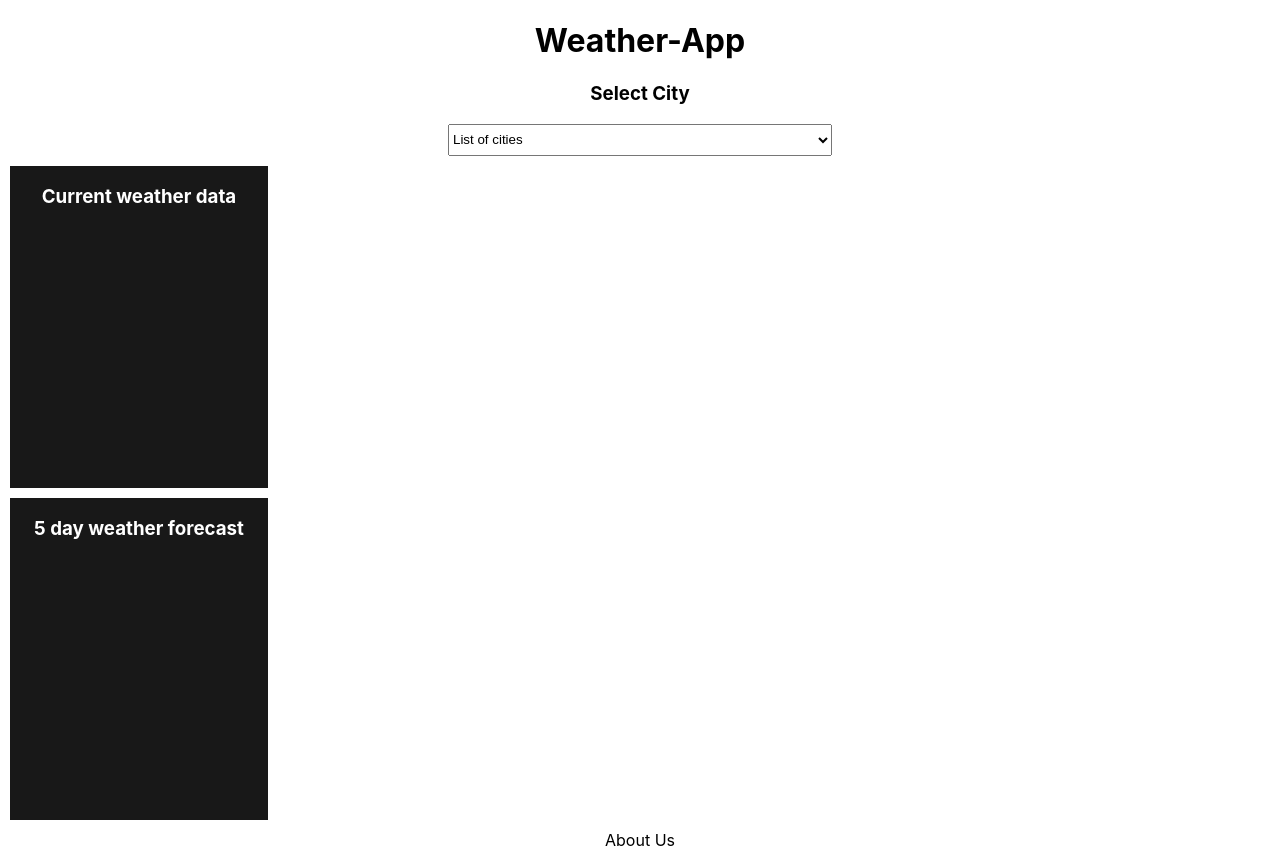
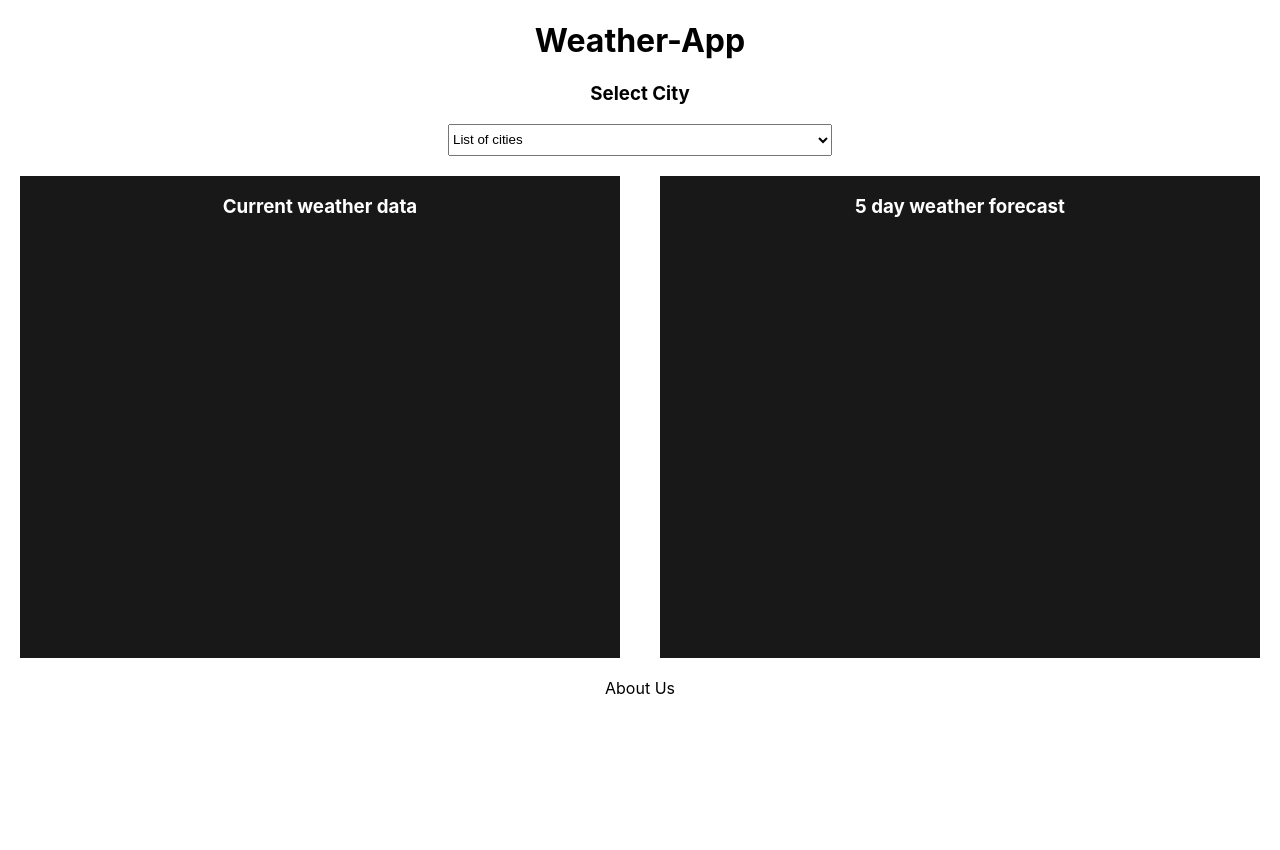
Before and after one commit to Nam92rata/WeatherForecastApp, a React (Create React App) app: page / in a window 1280 px wide. After the commit the page ends 800 px from the top, so only its background shows below. Built offline with nearby package versions, Linux system fonts and the light colour scheme.

Commit message:
style changes

```diff
--- a/src/App.css
+++ b/src/App.css
@@ -1,12 +1,20 @@
 .App {
   text-align: center;
+}
+
+.card{
+  display: flex;
+  flex-direction: row;
+  justify-content: center;
+  align-items: center;
+
 }
 .card1{
   background-color: black;
   color: white;
-  height: 20em;
+  height: 30em;
   width: 20%;
-  margin: 10px;
+  margin: 20px;
   border: 1px solid black;
   flex: 1;
   display: flex;
--- a/src/App.less
+++ /dev/null
@@ -1,6 +0,0 @@
-@nice-blue: #5B83AD;
-@light-blue: @nice-blue + #111;
-
-.header {
-  color: @nice-blue;
-}
--- a/src/components/forecastCard.js
+++ b/src/components/forecastCard.js
@@ -2,7 +2,6 @@ import React, { Component } from "react";
 
 class ForecastCard extends Component {
     render() {
-        console.log("state in forecast", this.props.data)
         return (
             <div className="card1">
                 <h3>5 day weather forecast</h3>
--- a/src/components/homePage.js
+++ b/src/components/homePage.js
@@ -22,7 +22,6 @@ class HomePage extends Component {
     }
 
     hideHandler=()=>{
-        console.log("blur")
         this.setState({show: false});
     }
 
@@ -39,7 +38,6 @@ class HomePage extends Component {
     }
 
     render() {
-        console.log("eee",this.props.searchState)
         return (
             <div className = "MainPage">
                 <div className="HomePage" >
@@ -47,7 +45,7 @@ class HomePage extends Component {
                 <h3>Select City</h3>
                 <select className="Select" name="cityName" value={this.state.cityName} onChange={evt => this.onChangeHandler(evt)}>
                     <option disabled value="">List of cities</option>
-                    <option value="Lucknow">Lucknow</option>
+                    <option value="Lucknow">Chicago</option>
                     <option value="Udaipur">Udaipur</option>
                     <option value="London">London</option>
                     <option value="Bengaluru">Bengaluru</option>
@@ -63,8 +61,8 @@ class HomePage extends Component {
                 </div> }
                 </div>
                 <div ><span onClick={this.showHandler} onBlur={this.hideHandler} tabIndex={1}>About Us</span></div>
-                <div>
-                    {(this.state.show)?<AboutUs/>:<div></div>}
+                <div >
+                    {(this.state.show)?<AboutUs/>:null}
                 </div>
             </div>
         )
@@ -72,7 +70,6 @@ class HomePage extends Component {
 }
 
 const mapStateToProps=(state)=>{
-    console.log("state in homePage", state)
     return ({
         searchState: state
     })
--- a/src/components/weatherCard.js
+++ b/src/components/weatherCard.js
@@ -3,29 +3,30 @@ import ErrorBoundary from "./errorBoundary.js";
 
 class WeatherCard extends Component {
     render() {
-        console.log("Weather", this.props.err)
+        const [data, err] = [this.props.data, this.props.err];
+
         return (
             <div className="card1">
                 <h3>Current weather data</h3>
                 <div className="weather">
-                    {this.props.data ?
+                    {data ?
                         <div className="block">
                             <div className="row">
                                 <div className="col col-bkg">
                                     <div>Temperature</div>
-                                    <div>{this.props.data.data.main.temp} K</div>
+                                    <div>{data.data.main.temp} K</div>
                                 </div>
                                 <div className="col col-bkg-oblique">
                                     <div>Pressure</div>
-                                    <div>{this.props.data.data.main.pressure} hPa</div>
+                                    <div>{data.data.main.pressure} hPa</div>
                                 </div>
                             </div>
                             <div className="row">
                                 <div className="col col-bkg-oblique">
                                     <div>Humidity</div>
-                                    <div>{this.props.data.data.main.humidity} %</div>
+                                    <div>{data.data.main.humidity} %</div>
                                 </div>
-                                <div className="col col-bkg">{this.props.data.data.weather.map((el, index) => {
+                                <div className="col col-bkg">{data.data.weather.map((el, index) => {
                                     return (<div key={index}>
                                         <div>Weather</div>
                                         <div>{el.main}</div>
@@ -38,9 +39,9 @@ class WeatherCard extends Component {
                             </div>
                         </div> : null}
                     <br />
-                    {this.props.err ?
+                    {err ?
                         <div>
-                            {this.props.err.message}
+                            {err.message}
                         </div> : null
                     }
                 </div>
--- a/src/store/weatherWatcherSaga.js
+++ b/src/store/weatherWatcherSaga.js
@@ -5,7 +5,7 @@ import Axios from 'axios';
 const API_KEY = "3fbb2b31fd3e77c536be64abc677a4d1"
 
 const fetchWeather = (payload) => {
-    return Axios.get(`http://api.openweathermap1.org/data/2.5/forecast?appid=${API_KEY}&q=${payload}&count=3`)
+    return Axios.get(`http://api.openweathermap.org/data/2.5/forecast?appid=${API_KEY}&q=${payload}&count=3`)
 }
 const fetchCurrentWeather = (payload) => {
     return Axios.get(`http://api.openweathermap.org/data/2.5/weather?appid=${API_KEY}&q=${payload}`)
```
Also changed, not shown: 1 other file (tests, documents, lock files or other folders).
